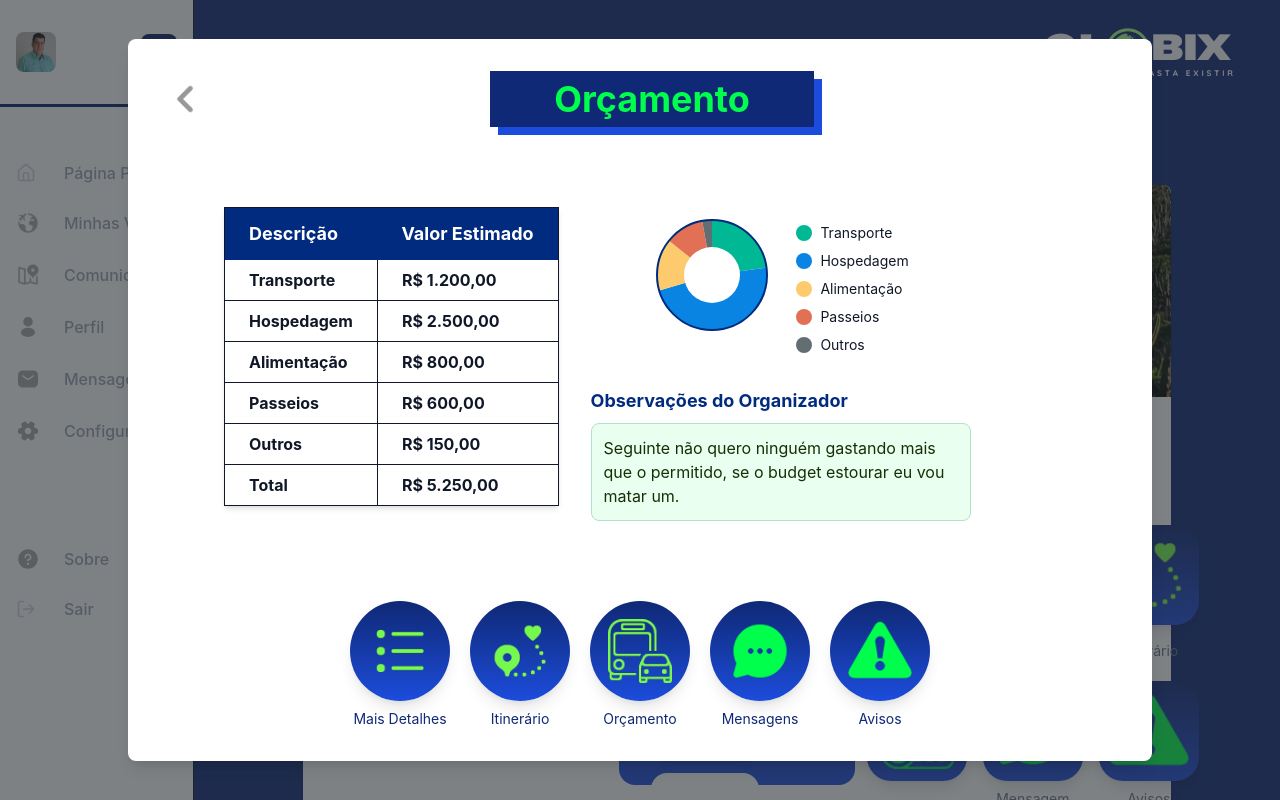
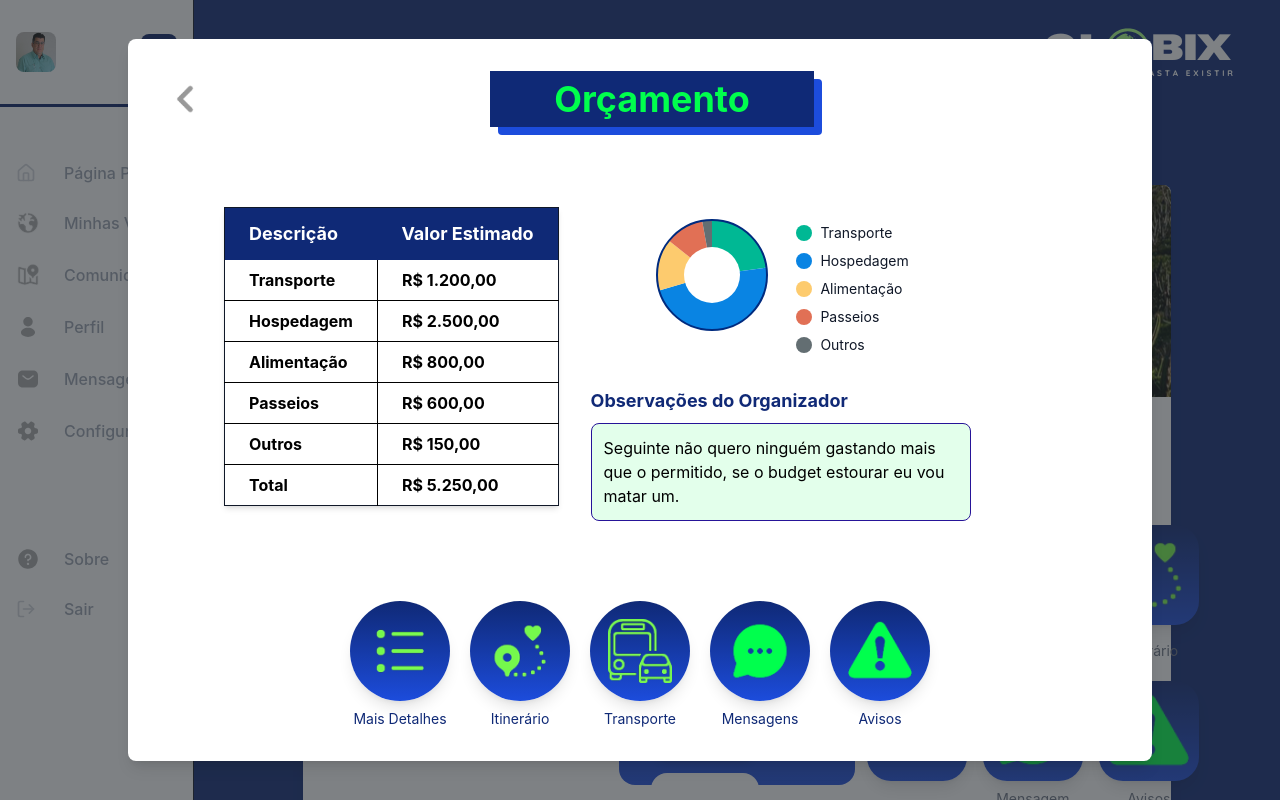
Before and after one commit to florgust/frontend-globix, a Next.js app: page /trip in a window 1280 px wide. Both pictures are taken after a click on the button 916 px from the left and 731 px from the top of the page. Shown: the top 800 px of the page. Built offline with nearby package versions, Linux system fonts and the light colour scheme.

Commit message:
SCRUM-131: Corrigindo a navegação dos modais

```diff
--- a/src/app/trip/page.tsx
+++ b/src/app/trip/page.tsx
@@ -8,7 +8,7 @@ import ModalMoreDetails from '@/components/ui/modals/ModalMoreDetails';
 import ModalTransport from '@/components/ui/modals/ModalTransport';
 import { List } from 'lucide-react';
 import { useState } from 'react';
-import ModalBudget from '@/components/ui/modals/ModalBudget'; // certifique-se de importar
+import ModalBudget from '@/components/ui/modals/ModalBudget';
 
 export default function DetailsPage() {
 
@@ -21,6 +21,7 @@ export default function DetailsPage() {
         setIsTransportModalOpen(false);
         setIsMoreDetailsModalOpen(false);
         setIsItineraryModalOpen(false);
+        setIsBudgetModalOpen(false);
     };
 
     const detalhesViagem = {
@@ -428,6 +429,7 @@ export default function DetailsPage() {
                                                 closeAllModals();
                                                 if (target === 'itinerary') setIsItineraryModalOpen(true);
                                                 if (target === 'transport') setIsTransportModalOpen(true);
+                                                if (target === 'budget') setIsBudgetModalOpen(true);
                                             }}
                                         />
                                     </div>
@@ -449,6 +451,7 @@ export default function DetailsPage() {
                                                 closeAllModals();
                                                 if (target === 'itinerary') setIsItineraryModalOpen(true);
                                                 if (target === 'details') setIsMoreDetailsModalOpen(true);
+                                                if (target === 'budget') setIsBudgetModalOpen(true);
                                             }}
                                         />
                                     </div>
@@ -467,6 +470,7 @@ export default function DetailsPage() {
                                                 closeAllModals();
                                                 if (target === 'transport') setIsTransportModalOpen(true);
                                                 if (target === 'details') setIsMoreDetailsModalOpen(true);
+                                                if (target === 'budget') setIsBudgetModalOpen(true);
                                             }}
                                             itinerario={detalhesViagem.itinerario}
                                         />
@@ -474,15 +478,14 @@ export default function DetailsPage() {
                                 </div>
 
                                 <div className="flex gap-4 mt-5">
-                                    <div className="flex flex-col items-center">
-                                        <IconButton
-                                            icon={<img src="/images-travel/Icons/IconGreenBudget.png" className="w-20 h-20" />}
-                                            onClick={() => {
-                                                closeAllModals();
-                                                setIsBudgetModalOpen(true);
-                                            }}
-                                        />
-                                        <p className="text-sm text-gray-500 mt-4">Orçamento</p>
+                                    <div>
+                                        <div className="flex flex-col items-center">
+                                            <IconButton
+                                                icon={<List className="w-20 h-20" />}
+                                                onClick={() => setIsBudgetModalOpen(true)}
+                                            />
+                                            <p className="text-sm text-gray-500 mt-4">Orçamento</p>
+                                        </div>
 
                                         <ModalBudget
                                             isOpen={isBudgetModalOpen}
@@ -490,8 +493,8 @@ export default function DetailsPage() {
                                             onNavigate={(target) => {
                                                 closeAllModals();
                                                 if (target === 'itinerary') setIsItineraryModalOpen(true);
+                                                if (target === 'transport') setIsTransportModalOpen(true);
                                                 if (target === 'details') setIsMoreDetailsModalOpen(true);
-                                                if (target === 'transport') setIsTransportModalOpen(true);
                                             }}
                                         />
                                     </div>
@@ -521,8 +524,6 @@ export default function DetailsPage() {
                             >
                                 Sair da viagem
                             </button>
-
-
                         </div>
                     </div>
                 </div>
--- a/src/components/ui/modals/ModalBudget.tsx
+++ b/src/components/ui/modals/ModalBudget.tsx
@@ -7,14 +7,19 @@ interface ModalBudgetProps {
     onNavigate: (target: 'details' | 'itinerary' | 'transport') => void;
 }
 
+const colorMap = [
+    "bg-[#00B894]", // Transporte
+    "bg-[#0984E3]", // Hospedagem
+    "bg-[#FDCB6E]", // Alimentação
+    "bg-[#E17055]", // Passeios
+    "bg-[#636E72]", // Outros
+];
+
 const ModalBudget: React.FC<ModalBudgetProps> = ({ isOpen, onClose, onNavigate }) => {
     if (!isOpen) return null;
 
     return (
-        <div
-            style={{ backgroundColor: "rgba(41, 45, 50, 0.6)" }}
-            className="fixed inset-0 flex items-center justify-center z-50"
-        >
+        <div className="fixed inset-0 flex items-center justify-center z-50 bg-[rgba(41,45,50,0.6)]">
             <div className="bg-white rounded-lg shadow-lg w-[95%] max-w-5xl p-8 relative">
                 <div className="flex items-center justify-between w-full mb-6">
                     {/* Botão com a seta para a esquerda */}
@@ -26,11 +31,13 @@ const ModalBudget: React.FC<ModalBudgetProps> = ({ isOpen, onClose, onNavigate }
                     </button>
 
                     {/* Título "Transporte" */}
-                    <div className="relative">
-                        <h2 className="text-4xl font-bold text-[#00FF4D] bg-[#0F2976] px-16 py-2 relative z-10">
-                            Orçamento
-                        </h2>
-                        <div className="absolute top-2 left-2 w-full h-full bg-[#1C4CDC] z-0"></div>
+                    <div className="relative flex-1 flex justify-center">
+                        <div className="relative inline-block">
+                            <h2 className="text-4xl font-bold text-[#00FF4D] bg-[#0F2976] px-16 py-2 relative z-10">
+                                Orçamento
+                            </h2>
+                            <div className="absolute top-2 left-2 w-full h-full bg-[#1C4CDC] z-0 rounded"></div>
+                        </div>
                     </div>
 
                     {/* Espaço vazio para alinhar o título ao centro */}
@@ -43,11 +50,11 @@ const ModalBudget: React.FC<ModalBudgetProps> = ({ isOpen, onClose, onNavigate }
                     <table className="min-w-[260px] border shadow-md">
                         <thead>
                             <tr>
-                                <th className="bg-[#002B7F] text-white px-6 py-3 text-left text-lg">Descrição</th>
-                                <th className="bg-[#002B7F] text-white px-6 py-3 text-left text-lg">Valor Estimado</th>
+                                <th className="bg-[#0F2976] text-[#FFFFFF] px-6 py-3 text-left text-lg">Descrição</th>
+                                <th className="bg-[#0F2976] text-[#FFFFFF] px-6 py-3 text-left text-lg">Valor Estimado</th>
                             </tr>
                         </thead>
-                        <tbody className="font-bold">
+                        <tbody className="font-bold text-[#000000]">
                             <tr>
                                 <td className="px-6 py-2 border-b border-r text-base">Transporte</td>
                                 <td className="px-6 py-2 border-b text-base">R$ 1.200,00</td>
@@ -128,32 +135,24 @@ const ModalBudget: React.FC<ModalBudgetProps> = ({ isOpen, onClose, onNavigate }
 
                             {/* Legenda ao lado direito do gráfico */}
                             <div className="flex flex-col gap-2 ml-6 mt-2">
-                                <div className="flex items-center gap-2 text-sm">
-                                    <span className="inline-block w-4 h-4 rounded-full" style={{ background: "#00B894" }}></span>
-                                    Transporte
-                                </div>
-                                <div className="flex items-center gap-2 text-sm">
-                                    <span className="inline-block w-4 h-4 rounded-full" style={{ background: "#0984E3" }}></span>
-                                    Hospedagem
-                                </div>
-                                <div className="flex items-center gap-2 text-sm">
-                                    <span className="inline-block w-4 h-4 rounded-full" style={{ background: "#FDCB6E" }}></span>
-                                    Alimentação
-                                </div>
-                                <div className="flex items-center gap-2 text-sm">
-                                    <span className="inline-block w-4 h-4 rounded-full" style={{ background: "#E17055" }}></span>
-                                    Passeios
-                                </div>
-                                <div className="flex items-center gap-2 text-sm">
-                                    <span className="inline-block w-4 h-4 rounded-full" style={{ background: "#636E72" }}></span>
-                                    Outros
-                                </div>
+                                {[
+                                    { label: "Transporte", color: "bg-[#00B894]" },
+                                    { label: "Hospedagem", color: "bg-[#0984E3]" },
+                                    { label: "Alimentação", color: "bg-[#FDCB6E]" },
+                                    { label: "Passeios", color: "bg-[#E17055]" },
+                                    { label: "Outros", color: "bg-[#636E72]" },
+                                ].map((item, idx) => (
+                                    <div key={item.label} className="flex items-center gap-2 text-sm">
+                                        <span className={`inline-block w-4 h-4 rounded-full ${item.color}`}></span>
+                                        {item.label}
+                                    </div>
+                                ))}
                             </div>
                         </div>
                         {/* Observações abaixo do gráfico+legenda */}
                         <div className="flex flex-col w-[380px] mt-8">
-                            <span className="text-[#002B7F] font-bold text-lg mb-2">Observações do Organizador</span>
-                            <div className="bg-[#E9FFF0] border border-[#B2E2C8] rounded-lg p-3 text-[#1A2E05] text-base">
+                            <span className="text-[#102976] font-bold text-lg mb-2">Observações do Organizador</span>
+                            <div className="bg-[#E3FFEB] border border-[#261498] rounded-lg p-3 text-[#000000] text-base">
                                 Seguinte não quero ninguém gastando mais que o permitido, se o budget estourar eu vou matar um.
                             </div>
                         </div>
@@ -187,7 +186,7 @@ const ModalBudget: React.FC<ModalBudgetProps> = ({ isOpen, onClose, onNavigate }
                             shape="circle"
                             onClick={() => onNavigate('transport')}
                         />
-                        <p className="text-sm text-[#0F2976] mt-2">Orçamento</p>
+                        <p className="text-sm text-[#0F2976] mt-2">Transporte</p>
                     </div>
                     <div className="flex flex-col items-center">
                         <IconButton
--- a/src/components/ui/modals/ModalItinerary.tsx
+++ b/src/components/ui/modals/ModalItinerary.tsx
@@ -13,7 +13,7 @@ interface ItineraryItem {
 interface ModalItineraryProps {
     isOpen: boolean;
     onClose: () => void;
-    onNavigate: (target: 'transport' | 'details') => void;
+    onNavigate: (target: 'transport' | 'details' | 'budget') => void;
     itinerario: ItineraryItem[];
 }
 
@@ -147,7 +147,7 @@ function ModalItinerary({ isOpen, onClose, onNavigate, itinerario }: ModalItiner
                             icon={<img src="/images-travel/Icons/IconGreenBudget.png" className="w-16 h-16 cursor-pointer" />}
                             size="lg"
                             shape="circle"
-                            onClick={() => alert("Orçamento clicado!")}
+                            onClick={() => onNavigate('budget')}
                         />
                         <p className="text-sm text-[#0F2976] mt-2">Orçamento</p>
                     </div>
--- a/src/components/ui/modals/ModalMoreDetails.tsx
+++ b/src/components/ui/modals/ModalMoreDetails.tsx
@@ -4,7 +4,7 @@ import { IconButton } from "@/components/ui/button";
 interface ModalMoreDetailsProps {
     isOpen: boolean;
     onClose: () => void;
-    onNavigate: (target: 'transport' | 'itinerary') => void;
+    onNavigate: (target: 'transport' | 'itinerary' | 'budget') => void;
 }
 
 const ModalMoreDetails: React.FC<ModalMoreDetailsProps> = ({ isOpen, onClose, onNavigate }) => {
@@ -122,7 +122,7 @@ const ModalMoreDetails: React.FC<ModalMoreDetailsProps> = ({ isOpen, onClose, on
                             icon={<img src="/images-travel/Icons/IconGreenBudget.png" className="w-16 h-16 cursor-pointer" />}
                             size="lg"
                             shape="circle"
-                            onClick={() => alert("Orçamento clicado!")}
+                            onClick={() => onNavigate('budget')}
                         />
                         <p className="text-sm text-[#0F2976] mt-2">Orçamento</p>
                     </div>
--- a/src/components/ui/modals/ModalTransport.tsx
+++ b/src/components/ui/modals/ModalTransport.tsx
@@ -4,7 +4,7 @@ import { IconButton } from "@/components/ui/button";
 interface ModalTransportProps {
     isOpen: boolean;
     onClose: () => void;
-    onNavigate: (target: 'details' | 'itinerary') => void;
+    onNavigate: (target: 'details' | 'itinerary' | 'budget') => void;
 }
 
 const ModalTransport: React.FC<ModalTransportProps> = ({ isOpen, onClose, onNavigate }) => {
@@ -151,7 +151,7 @@ const ModalTransport: React.FC<ModalTransportProps> = ({ isOpen, onClose, onNavi
                             icon={<img src="/images-travel/Icons/IconGreenBudget.png" className="w-16 h-16 cursor-pointer" />}
                             size="lg"
                             shape="circle"
-                            onClick={() => alert("Orçamento clicado!")}
+                            onClick={() => onNavigate('budget')}
                         />
                         <p className="text-sm text-[#0F2976] mt-2">Orçamento</p>
                     </div>
```
